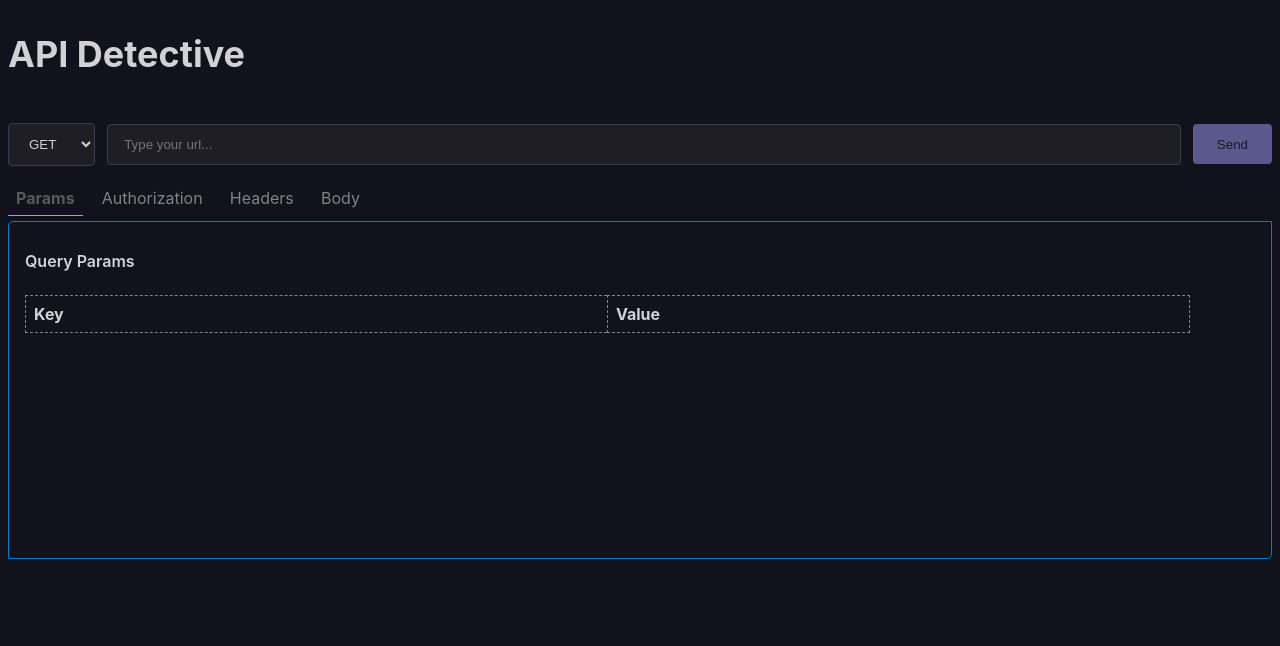
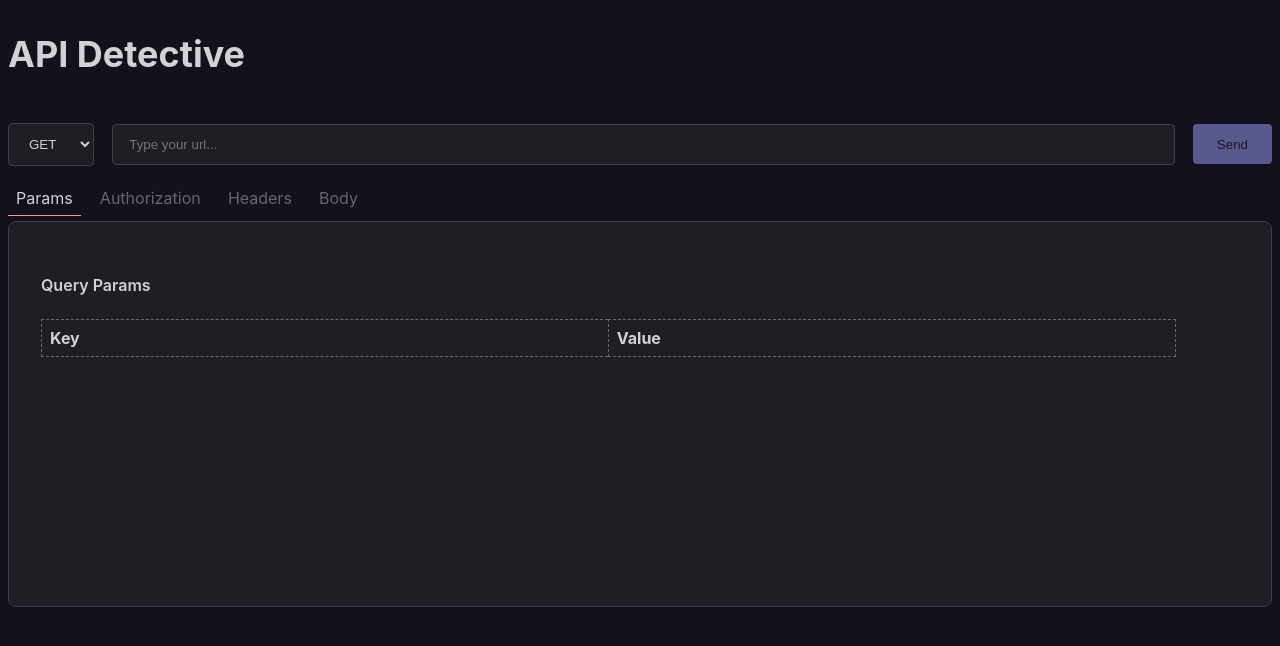
Before and after one commit to marcmelchor/api-detective, a Svelte app in the folder src/app/: page / in a window 1280 px wide. Shown: the top 646 px of the page. Built offline with nearby package versions, Linux system fonts and the light colour scheme.

Commit message:
feat: Use new ui design.

```diff
--- a/src/app/src/app.css
+++ b/src/app/src/app.css
@@ -116,6 +116,7 @@ section {
   border-radius: var(--radius-md);
   box-shadow: 0 4px 10px rgba(0, 0, 0, 0.1);
   margin-bottom: 3rem;
+  min-height: 20rem;
   padding: var(--padding-md);
   transition: background-color 0.3s, border-color 0.3s, box-shadow 0.3s;
 }
@@ -219,36 +220,6 @@ textarea {
   resize: vertical;
 }
 
-@property --request-tab-active {
-  syntax: "<color>";
-  inherits: false;
-  initial-value: #FF9900;
-}
-
-@property --request-tab-color {
-  syntax: "<color>";
-  inherits: false;
-  initial-value: #828282;
-}
-
-@property --request-tab-color-active {
-  syntax: "<color>";
-  inherits: false;
-  initial-value: #595959;
-}
-
-@property --request-editor-main-color {
-  syntax: "<color>";
-  inherits: false;
-  initial-value: #007ACC;
-}
-
-@property --request-editor-background {
-  syntax: "<color>";
-  inherits: false;
-  initial-value: #f4f4f4;
-}
-
 .w-100 {
   width: 100%;
 }
@@ -282,15 +253,15 @@ textarea {
 }
 
 .gap-1 {
-  gap: 4px;
+  gap: 6px;
 }
 
 .gap-2 {
-  gap: 8px;
+  gap: 12px;
 }
 
 .gap-3 {
-  gap: 12px;
+  gap: 18px;
 }
 
 .overflow-y-auto {
@@ -304,37 +275,3 @@ textarea {
 .cursor-default {
   cursor: default;
 }
-
-.border-tab-container {
-  border: 0.5px solid var(--request-editor-main-color);
-  border-radius: 5px 1px 5px 1px;
-  display: flex;
-  justify-content: center;
-}
-
-.tab-request-container {
-  height: 20em;
-  overflow-y: auto;
-  padding-block: 0.5em;
-  padding-inline: 1em;
-  width: 100%;
-}
-
-.tab-request-title {
-  color: var(--request-tab-color-active);
-}
-
-.auth-request-type {
-  width: 20%;
-  display: flex;
-  flex-direction: column;
-  border-right: 0.5px solid var(--request-tab-color);
-  align-items: center;
-}
-
-.auth-request-body {
-  width: 80%;
-  display: flex;
-  flex-direction: column;
-  align-items: center;
-}
--- a/src/app/src/lib/components/request-tab/RequestTab.svelte
+++ b/src/app/src/lib/components/request-tab/RequestTab.svelte
@@ -43,14 +43,14 @@
   }
 
   .request-tab {
-    color: var(--request-tab-color);
+    color: var(--disabled-text);
     padding: 0.5em 0.5em;
     cursor: pointer;
   }
 
   .active {
-    box-shadow: inset 0 -1px 0 var(--request-tab-active);
-    color: var(--request-tab-color-active) !important;
-    font-weight: bold;
+    box-shadow: inset 0 -1px 0 var(--destructive-color);
+    color: var(--text-color) !important;
+    font-weight: 400;
   }
 </style>
--- a/src/app/src/lib/components/request-tab/authorization-request/AuthorizationRequest.svelte
+++ b/src/app/src/lib/components/request-tab/authorization-request/AuthorizationRequest.svelte
@@ -1,15 +1,7 @@
 <script lang="ts">
 </script>
 
-<div class="border-tab-container">
-  <div class="d-flex flex-column tab-request-container">
-    <h4>Authorization
-    </h4>
-    <div class="tab-request-container">
-      <div class="auth-request-type">
-      </div>
-      <div class="auth-request-body">
-      </div>
-    </div>
-  </div>
-</div>
+<section>
+  <h4>Authorization
+  </h4>
+</section>
--- a/src/app/src/lib/components/request-tab/headers-request/HeadersRequest.svelte
+++ b/src/app/src/lib/components/request-tab/headers-request/HeadersRequest.svelte
@@ -3,13 +3,11 @@
   import KeyValueList from '../key-value-list/KeyValueList.svelte';
 </script>
 
-<div class="border-tab-container">
-  <div class="d-flex flex-column tab-request-container">
+<section>
   <h4>Headers
   </h4>
   <KeyValueList
     ableToAdd="{ true }"
     afterKeyValue="{ val => state.queryHeaders = val }"
     keyValue="{ state.queryHeaders }" />
-  </div>
-</div>
+</section>
--- a/src/app/src/lib/components/request-tab/key-value-list/KeyValueList.svelte
+++ b/src/app/src/lib/components/request-tab/key-value-list/KeyValueList.svelte
@@ -104,7 +104,7 @@
 
 <style>
   .key-value-header {
-    border: 0.5px dashed var(--request-tab-color);
+    border: 0.5px dashed var(--disabled-text);
     font-weight: bold;
     padding: 0.5em 0 0.5em 0.5em;
     width: 47.5%;
@@ -125,7 +125,7 @@
   }
 
   .item-key-value {
-    border: 0.5px dashed var(--request-tab-color);
+    border: 0.5px dashed var(--disabled-text);
     overflow: hidden;
     padding: 0.5em 0 0.5em 0.5em;
     text-overflow: ellipsis;
@@ -133,17 +133,16 @@
     width: 47.5%;
 
     input {
-      background-color: transparent;
-      border: 1px solid var(--request-editor-background);
-      border-radius: 5px 2px;
-      color: var(--request-editor-main-color);
+      color: var(--destructive-color);
+      border: 1px solid var(--disabled-text);
+      height: 1.75rem;
       padding: 0 5px;
       width: 95%;
     }
   }
 
   .color-param-key {
-    color: var(--request-tab-active) !important;
+    color: var(--primary-color) !important;
   }
 
   .delete-item {
--- a/src/app/src/lib/components/request-tab/params-request/ParamsRequest.svelte
+++ b/src/app/src/lib/components/request-tab/params-request/ParamsRequest.svelte
@@ -17,13 +17,11 @@
   }
 </script>
 
-<div class="border-tab-container">
-  <div class="d-flex flex-column tab-request-container">
+<section>
   <h4>Query Params
   </h4>
   <KeyValueList
     ableToAdd="{ !!state.url.length }"
     keyValue="{ getQueryParams() }"
     afterKeyValue="{ val => onAfterKeyValue(val) }" />
-  </div>
-</div>
+</section>
```
Lines whose indentation alone changed are shown as unchanged.
